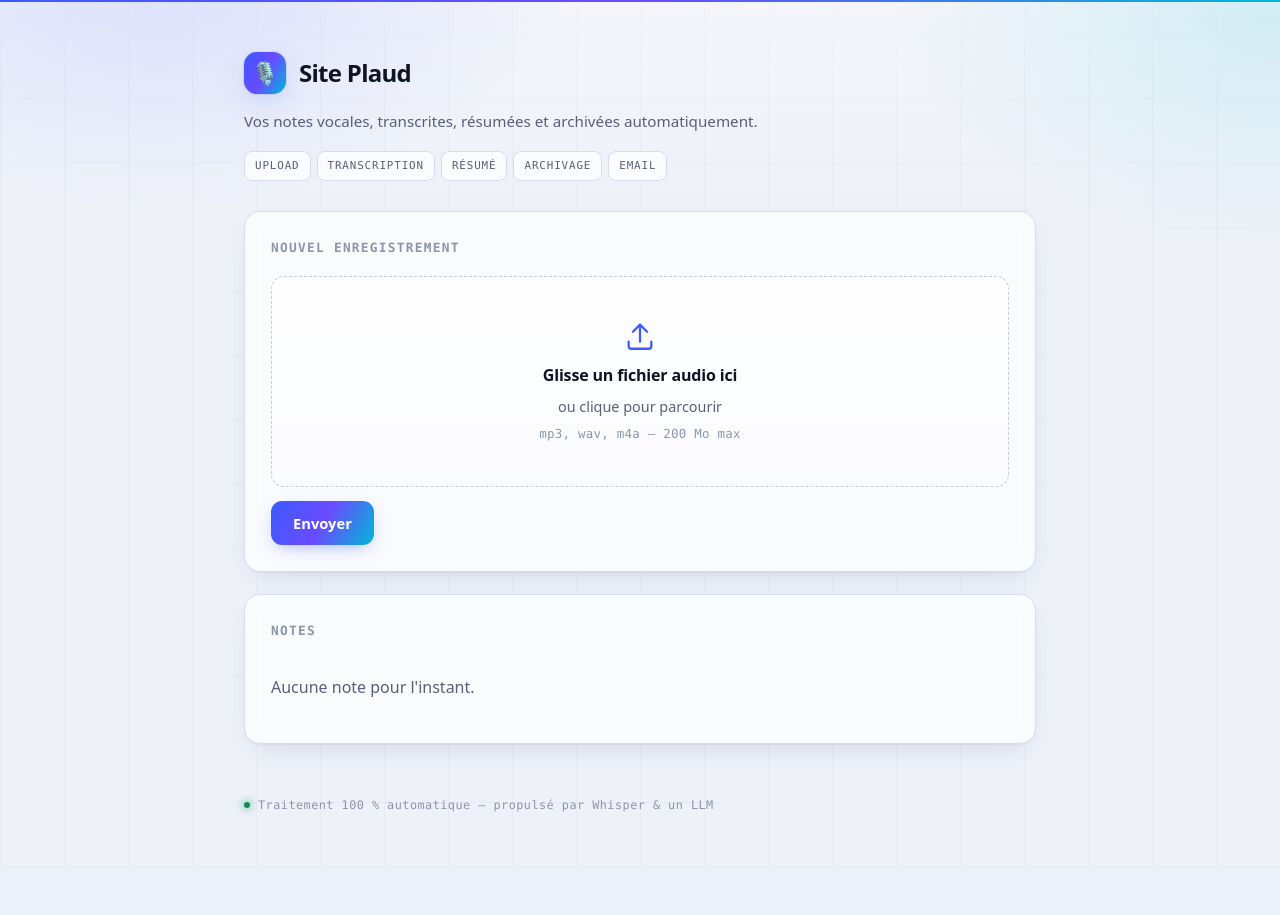
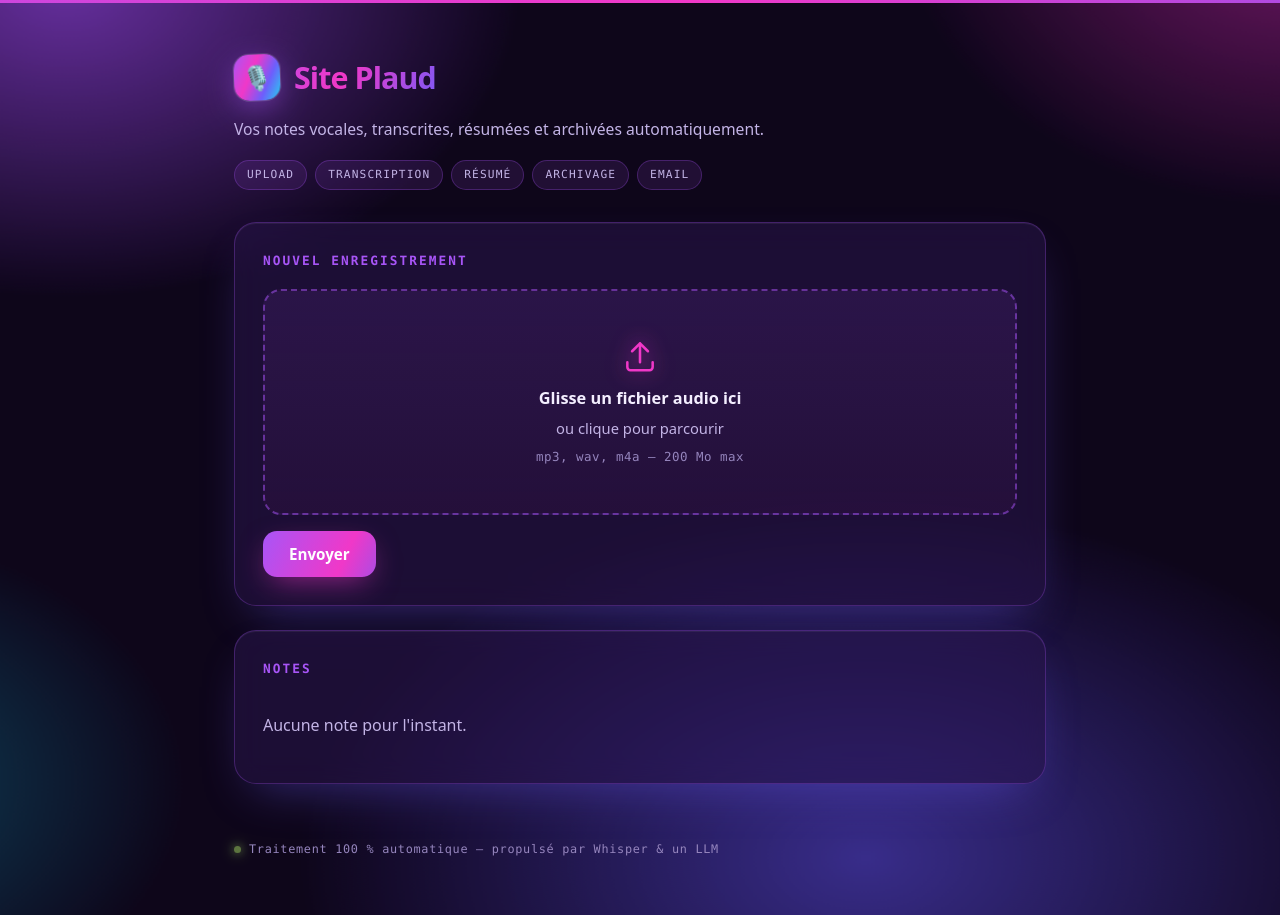
Before and after one commit to nicoco0624/site-plaud, a FastAPI app: page / in a window 1280 px wide. Before the commit the page ends 867 px from the top, so only its background shows below. Run offline with FastAPI, Linux system fonts and the light colour scheme; data that the repository does not hold is empty.

Commit message:
UI : theme violet fun (aurora animee, titre degrade anime, logo qui flotte, neon badges)
Co-Authored-By: Claude Sonnet 5 <noreply@anthropic.com>

```diff
--- a/app/static/app.css
+++ b/app/static/app.css
@@ -1,23 +1,21 @@
 :root {
-  --bg: #eef1f8;
-  --bg-tint: #e7ebf6;
-  --surface: rgba(255, 255, 255, 0.72);
-  --surface-solid: #ffffff;
-  --border: #d4dbec;
-  --border-strong: #c2cbe4;
-  --text: #0d1424;
-  --muted: #566079;
-  --faint: #8b95ac;
-  --accent: #3b5bff;
-  --accent-2: #00b8d4;
-  --accent-grad: linear-gradient(120deg, #3b5bff 0%, #6a4bff 50%, #00b8d4 100%);
-  --ok: #0a8f57;
-  --warn: #b5760a;
-  --err: #d63a3a;
-  --radius: 16px;
-  --mono: ui-monospace, "SF Mono", "JetBrains Mono", "Roboto Mono", Menlo, Consolas, monospace;
-  --shadow: 0 1px 1px rgba(20, 30, 60, .04), 0 10px 30px -12px rgba(40, 60, 120, .18);
-  --glow: 0 0 0 1px rgba(59, 91, 255, .12), 0 8px 30px -8px rgba(59, 91, 255, .35);
+  --bg: #140a24;
+  --ink: #f4efff;
+  --muted: #c3b4e6;
+  --faint: #9585bd;
+  --violet: #a855f7;
+  --fuchsia: #f038c8;
+  --indigo: #6d5efc;
+  --cyan: #22d3ee;
+  --lime: #b6f36b;
+  --card: rgba(40, 22, 74, 0.55);
+  --border: rgba(168, 85, 247, 0.28);
+  --border-strong: rgba(168, 85, 247, 0.5);
+  --ok: #4ade80;
+  --warn: #fbbf24;
+  --err: #fb7185;
+  --grad: linear-gradient(115deg, #a855f7 0%, #f038c8 38%, #6d5efc 70%, #22d3ee 100%);
+  --mono: ui-monospace, "SF Mono", "JetBrains Mono", "Roboto Mono", Menlo, monospace;
 }
 
 * { box-sizing: border-box; }
@@ -29,175 +27,220 @@ body {
   font-family: ui-sans-serif, system-ui, -apple-system, "Segoe UI", Roboto, "Helvetica Neue", Arial, sans-serif;
   font-size: 16px;
   line-height: 1.6;
-  color: var(--text);
-  background-color: var(--bg);
-  background-image:
-    radial-gradient(720px 460px at 12% -8%, rgba(59, 91, 255, .16), transparent 60%),
-    radial-gradient(680px 420px at 100% 0%, rgba(0, 184, 212, .14), transparent 58%),
-    linear-gradient(to bottom, rgba(255,255,255,.35), transparent 220px),
-    repeating-linear-gradient(0deg, rgba(13, 20, 36, .028) 0 1px, transparent 1px 64px),
-    repeating-linear-gradient(90deg, rgba(13, 20, 36, .028) 0 1px, transparent 1px 64px);
+  color: var(--ink);
+  background: #0d0618;
+  overflow-x: hidden;
 }
 
-/* thin gradient bar pinned to the top */
+/* animated aurora blobs */
 body::before {
   content: "";
   position: fixed;
+  inset: -25%;
+  z-index: -1;
+  background:
+    radial-gradient(38% 42% at 20% 18%, rgba(168, 85, 247, .55), transparent 60%),
+    radial-gradient(34% 40% at 82% 12%, rgba(240, 56, 200, .42), transparent 60%),
+    radial-gradient(46% 46% at 60% 88%, rgba(109, 94, 252, .45), transparent 62%),
+    radial-gradient(30% 34% at 8% 82%, rgba(34, 211, 238, .30), transparent 60%),
+    #0d0618;
+  filter: saturate(1.15);
+  animation: drift 22s ease-in-out infinite alternate;
+}
+@keyframes drift {
+  0%   { transform: translate3d(0, 0, 0) scale(1); }
+  50%  { transform: translate3d(2%, -2%, 0) scale(1.06); }
+  100% { transform: translate3d(-2%, 1%, 0) scale(1.03); }
+}
+
+/* top rainbow bar */
+body::after {
+  content: "";
+  position: fixed;
   inset: 0 0 auto 0;
-  height: 2px;
-  background: var(--accent-grad);
+  height: 3px;
+  background: var(--grad);
+  background-size: 300% 100%;
+  animation: slide 6s linear infinite;
   z-index: 10;
 }
+@keyframes slide { to { background-position: 300% 0; } }
 
-a { color: var(--accent); text-decoration: none; }
+::selection { background: rgba(240, 56, 200, .4); color: #fff; }
+
+a { color: var(--cyan); text-decoration: none; }
 a:hover { text-decoration: underline; }
 
-header, main, footer {
-  max-width: 840px;
-  margin: 0 auto;
-  padding: 0 24px;
-}
+header, main, footer { max-width: 860px; margin: 0 auto; padding: 0 24px; }
 
 /* ---------- header ---------- */
-header { padding: 52px 24px 8px; }
-.brand { display: flex; align-items: center; gap: 13px; }
+header { padding: 54px 24px 8px; }
+.brand { display: flex; align-items: center; gap: 14px; }
 .brand .logo {
-  width: 42px;
-  height: 42px;
+  width: 46px;
+  height: 46px;
   display: grid;
   place-items: center;
-  font-size: 22px;
-  border-radius: 13px;
-  background: var(--accent-grad);
-  box-shadow: var(--glow);
-  filter: saturate(1.05);
+  font-size: 24px;
+  border-radius: 15px;
+  background: var(--grad);
+  box-shadow: 0 0 0 1px rgba(255,255,255,.15), 0 8px 34px -6px rgba(168, 85, 247, .8);
+  animation: bob 3.5s ease-in-out infinite;
 }
+@keyframes bob {
+  0%, 100% { transform: translateY(0) rotate(-3deg); }
+  50%      { transform: translateY(-5px) rotate(3deg); }
+}
+.brand .logo:hover { animation: spin .7s ease; }
+@keyframes spin { to { transform: rotate(360deg); } }
+
 header h1 {
   margin: 0;
-  font-size: 1.5rem;
-  font-weight: 680;
+  font-size: 1.9rem;
+  font-weight: 800;
   letter-spacing: -0.03em;
+  background: var(--grad);
+  background-size: 250% 100%;
+  -webkit-background-clip: text;
+  background-clip: text;
+  color: transparent;
+  animation: hue 8s linear infinite;
 }
-.tagline { color: var(--muted); margin: 15px 0 0; font-size: .95rem; }
+@keyframes hue { to { background-position: 250% 0; } }
 
-.pipeline { display: flex; flex-wrap: wrap; gap: 6px; margin-top: 18px; }
+.tagline { color: var(--muted); margin: 14px 0 0; font-size: .98rem; }
+
+.pipeline { display: flex; flex-wrap: wrap; gap: 8px; margin-top: 18px; }
 .pipeline span {
   font-family: var(--mono);
-  font-size: .68rem;
-  letter-spacing: .08em;
+  font-size: .7rem;
+  letter-spacing: .1em;
   text-transform: uppercase;
   color: var(--muted);
-  background: var(--surface);
+  background: rgba(168, 85, 247, .12);
   border: 1px solid var(--border);
-  border-radius: 8px;
-  padding: 5px 10px;
-  backdrop-filter: blur(6px);
+  border-radius: 999px;
+  padding: 5px 12px;
+  transition: transform .15s ease, background .15s ease, color .15s ease;
+}
+.pipeline span:hover {
+  transform: translateY(-2px) scale(1.05);
+  color: #fff;
+  background: rgba(240, 56, 200, .22);
 }
 
 /* ---------- cards ---------- */
 .card {
-  background: var(--surface);
+  position: relative;
+  background: var(--card);
   border: 1px solid var(--border);
-  border-radius: var(--radius);
-  padding: 26px;
-  margin: 22px 0;
-  box-shadow: var(--shadow);
-  backdrop-filter: blur(10px);
-  -webkit-backdrop-filter: blur(10px);
+  border-radius: 22px;
+  padding: 28px;
+  margin: 24px 0;
+  backdrop-filter: blur(14px) saturate(1.2);
+  -webkit-backdrop-filter: blur(14px) saturate(1.2);
+  box-shadow: 0 20px 50px -20px rgba(109, 94, 252, .45), inset 0 1px 0 rgba(255,255,255,.06);
 }
 .card h2 {
   margin: 0 0 18px;
   font-family: var(--mono);
   font-size: .8rem;
-  font-weight: 600;
-  letter-spacing: .1em;
+  font-weight: 700;
+  letter-spacing: .16em;
   text-transform: uppercase;
-  color: var(--faint);
+  color: var(--violet);
 }
 
 /* ---------- upload form ---------- */
-#upload-form { display: grid; gap: 14px; }
+#upload-form { display: grid; gap: 16px; }
 
 #dropzone {
   display: flex;
   flex-direction: column;
   align-items: center;
   gap: 6px;
-  padding: 42px 24px;
-  border: 1.5px dashed var(--border-strong);
-  border-radius: 13px;
-  background: linear-gradient(180deg, rgba(255,255,255,.5), rgba(255,255,255,.2));
+  padding: 46px 24px;
+  border: 2px dashed var(--border-strong);
+  border-radius: 18px;
+  background: linear-gradient(180deg, rgba(168, 85, 247, .1), rgba(240, 56, 200, .04));
   text-align: center;
   cursor: pointer;
-  transition: border-color .18s ease, box-shadow .18s ease, transform .18s ease, background .18s ease;
+  transition: transform .18s ease, box-shadow .18s ease, border-color .18s ease, background .18s ease;
 }
-#dropzone:hover { border-color: var(--accent); }
+#dropzone:hover { border-color: var(--fuchsia); transform: translateY(-2px) rotate(-.3deg); }
 #dropzone.over {
-  border-color: var(--accent);
-  background: rgba(59, 91, 255, .06);
-  box-shadow: var(--glow);
-  transform: translateY(-2px);
+  border-color: var(--cyan);
+  background: rgba(34, 211, 238, .12);
+  box-shadow: 0 0 0 4px rgba(34, 211, 238, .2), 0 20px 50px -12px rgba(34, 211, 238, .5);
+  transform: scale(1.02);
 }
-#dropzone .dz-icon { width: 34px; height: 34px; color: var(--accent); margin-bottom: 4px; }
-#dropzone strong { font-weight: 640; letter-spacing: -0.01em; }
-#dropzone span { color: var(--muted); font-size: .9rem; }
-#dropzone em { color: var(--faint); font-size: .78rem; font-style: normal; font-family: var(--mono); letter-spacing: .02em; }
+#dropzone .dz-icon { width: 38px; height: 38px; color: var(--fuchsia); margin-bottom: 4px; filter: drop-shadow(0 0 10px rgba(240,56,200,.7)); }
+#dropzone strong { font-weight: 750; font-size: 1.02rem; }
+#dropzone span { color: var(--muted); font-size: .92rem; }
+#dropzone em { color: var(--faint); font-size: .78rem; font-style: normal; font-family: var(--mono); letter-spacing: .04em; }
 #file-input { display: none; }
 
 button[type="submit"] {
   justify-self: start;
   font-family: inherit;
-  background: var(--accent-grad);
+  background: var(--grad);
+  background-size: 200% 100%;
   color: #fff;
   border: 0;
-  border-radius: 11px;
-  padding: 12px 22px;
-  font-weight: 620;
-  font-size: .92rem;
+  border-radius: 14px;
+  padding: 13px 26px;
+  font-weight: 750;
+  font-size: .95rem;
   cursor: pointer;
-  box-shadow: 0 6px 18px -6px rgba(59, 91, 255, .5);
-  transition: filter .15s ease, transform .1s ease, box-shadow .15s ease;
+  box-shadow: 0 10px 30px -8px rgba(240, 56, 200, .6);
+  transition: transform .12s ease, box-shadow .18s ease, background-position .4s ease;
 }
-button[type="submit"]:hover { filter: brightness(1.05); box-shadow: 0 10px 26px -8px rgba(59, 91, 255, .6); }
-button[type="submit"]:active { transform: translateY(1px); }
+button[type="submit"]:hover {
+  transform: translateY(-2px) scale(1.03);
+  background-position: 100% 0;
+  box-shadow: 0 16px 40px -8px rgba(168, 85, 247, .8);
+}
+button[type="submit"]:active { transform: translateY(0) scale(.98); }
 
 /* ---------- alerts ---------- */
 .alert {
-  padding: 12px 14px;
-  border-radius: 11px;
-  margin: 14px 0 0;
-  font-size: .9rem;
+  padding: 13px 16px;
+  border-radius: 14px;
+  margin: 16px 0 0;
+  font-size: .92rem;
   border: 1px solid transparent;
+  animation: pop .3s ease;
 }
-.alert.ok { background: rgba(10, 143, 87, .09); border-color: rgba(10, 143, 87, .28); color: #0a7d4d; }
-.alert.error { background: rgba(214, 58, 58, .08); border-color: rgba(214, 58, 58, .28); color: #bf2f2f; }
+@keyframes pop { from { transform: scale(.96); opacity: 0; } }
+.alert.ok { background: rgba(74, 222, 128, .12); border-color: rgba(74, 222, 128, .4); color: #86efac; }
+.alert.error { background: rgba(251, 113, 133, .12); border-color: rgba(251, 113, 133, .45); color: #fda4af; }
 
 .muted { color: var(--muted); }
 
 /* ---------- notes table ---------- */
 #notes { overflow-x: auto; }
 
-table.notes { width: 100%; min-width: 560px; border-collapse: collapse; font-size: .88rem; }
+table.notes { width: 100%; min-width: 560px; border-collapse: collapse; font-size: .89rem; }
 table.notes th, table.notes td {
   text-align: left;
-  padding: 13px 12px;
-  border-bottom: 1px solid var(--border);
+  padding: 14px 12px;
+  border-bottom: 1px solid rgba(168, 85, 247, .16);
   vertical-align: top;
 }
 table.notes thead th {
   font-family: var(--mono);
   color: var(--faint);
-  font-weight: 600;
+  font-weight: 700;
   font-size: .68rem;
-  letter-spacing: .1em;
+  letter-spacing: .14em;
   text-transform: uppercase;
   border-bottom-color: var(--border-strong);
   padding-top: 0;
 }
 table.notes tbody tr { transition: background .12s ease; }
-table.notes tbody tr:hover { background: rgba(59, 91, 255, .04); }
+table.notes tbody tr:hover { background: rgba(240, 56, 200, .08); }
 table.notes tbody tr:last-child td { border-bottom: 0; }
-table.notes td strong { font-weight: 640; letter-spacing: -0.01em; }
+table.notes td strong { font-weight: 700; }
 table.notes td .muted { font-size: .82rem; }
 table.notes a { white-space: nowrap; }
 
@@ -241,31 +288,46 @@ table.notes a { white-space: nowrap; }
 .link-btn {
   background: none;
   border: 0;
-  color: var(--accent);
+  color: var(--cyan);
   padding: 6px 0 0;
   font-family: inherit;
-  font-size: .82rem;
+  font-size: .84rem;
   cursor: pointer;
   text-decoration: underline;
-  text-underline-offset: 2px;
+  text-underline-offset: 3px;
 }
-.link-btn:hover { filter: brightness(1.1); }
+.link-btn:hover { color: var(--fuchsia); }
 
 /* ---------- footer ---------- */
 footer {
-  padding: 30px 24px 52px;
+  padding: 32px 24px 56px;
   color: var(--faint);
   font-family: var(--mono);
   font-size: .74rem;
-  letter-spacing: .04em;
+  letter-spacing: .06em;
   display: flex;
   gap: 8px;
   align-items: center;
 }
-footer .dot { width: 6px; height: 6px; border-radius: 50%; background: var(--ok); box-shadow: 0 0 8px var(--ok); }
+footer .dot {
+  width: 7px; height: 7px; border-radius: 50%;
+  background: var(--lime);
+  box-shadow: 0 0 8px var(--lime), 0 0 16px var(--lime);
+  animation: blink 2s ease-in-out infinite;
+}
+
+/* fun scrollbar */
+::-webkit-scrollbar { height: 10px; width: 10px; }
+::-webkit-scrollbar-thumb { background: rgba(168, 85, 247, .5); border-radius: 999px; }
+::-webkit-scrollbar-track { background: transparent; }
 
 @media (max-width: 560px) {
-  header { padding-top: 38px; }
-  .card { padding: 18px; }
-  #dropzone { padding: 32px 16px; }
+  header { padding-top: 40px; }
+  header h1 { font-size: 1.6rem; }
+  .card { padding: 20px; }
+  #dropzone { padding: 34px 16px; }
 }
+
+@media (prefers-reduced-motion: reduce) {
+  body::before, body::after, .brand .logo, header h1, footer .dot { animation: none; }
+}
```
Also changed, not shown: other parts of app/static/app.css (+19 -15 lines).
